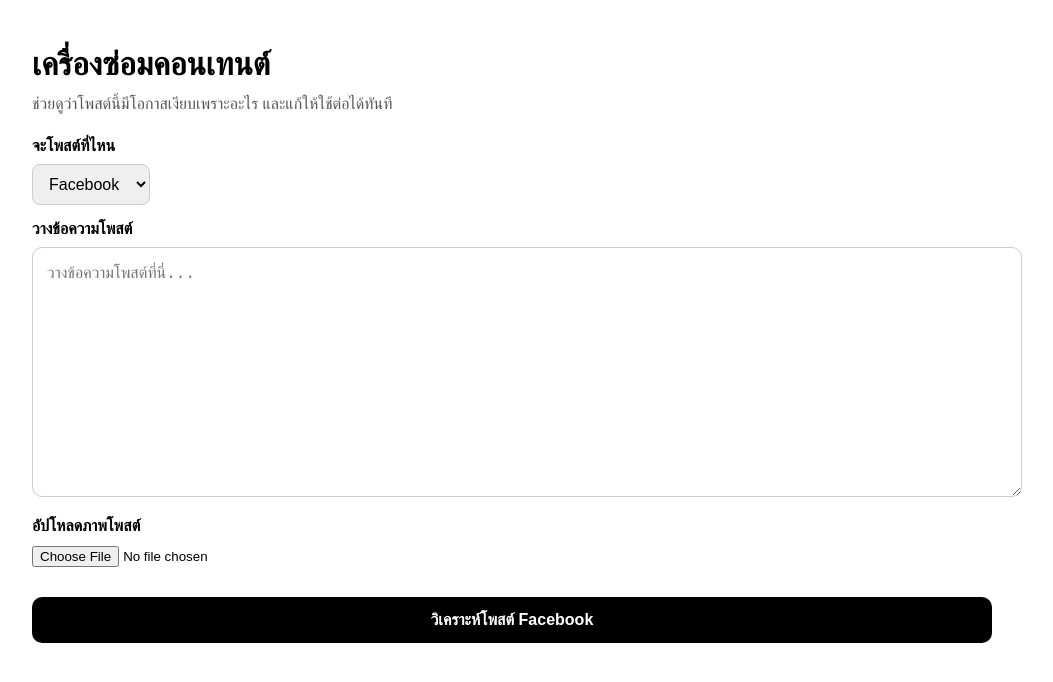
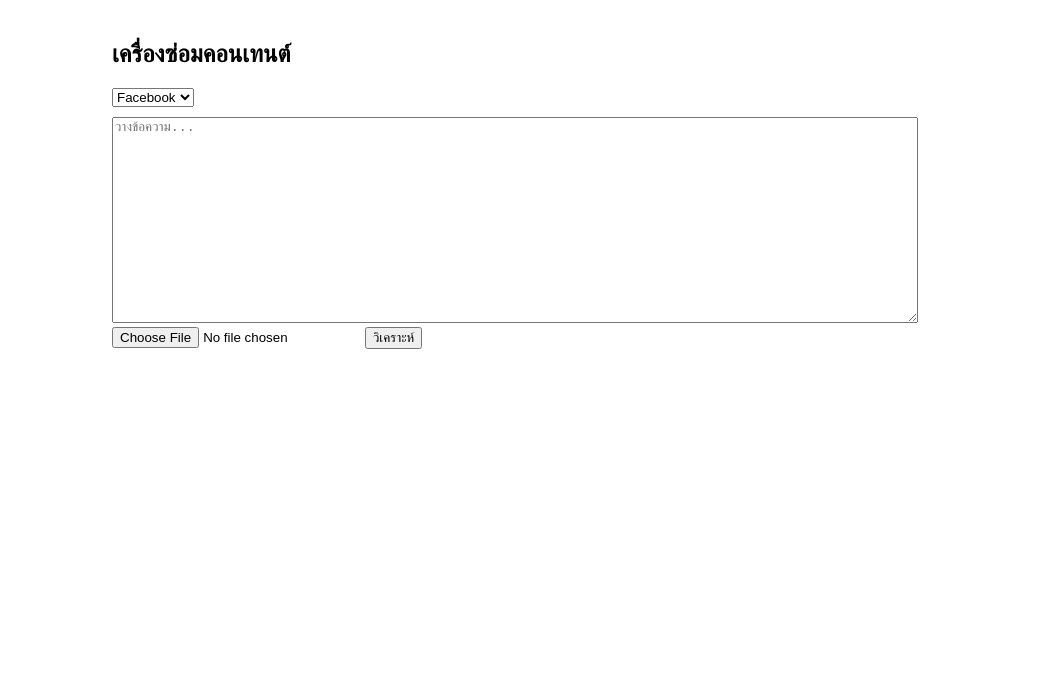
Before and after one commit to oud075-alt/thailand-decision-engine, a Next.js app: page / in a window 1280 px wide. Shown: the top 682 px of the page, without its empty margins (128-1181 px from the left). Built offline with nearby package versions, Linux system fonts and the light colour scheme.

Commit message:
fix image analysis + debug

```diff
--- a/app/api/analyze/route.ts
+++ b/app/api/analyze/route.ts
@@ -11,11 +11,10 @@ export async function POST(req: Request) {
   try {
     const formData = await req.formData();
 
-    const content = (formData.get("content") as string) || "";
-    const platform = (formData.get("platform") as Platform) || "facebook";
+    const content = ((formData.get("content") as string) || "").trim();
+    const platform = ((formData.get("platform") as string) || "facebook") as Platform;
     const image = formData.get("image") as File | null;
 
-    // เช็ค input
     if (!content && !image) {
       return NextResponse.json(
         { error: "กรุณาใส่ข้อความหรืออัปโหลดรูป" },
@@ -23,30 +22,97 @@ export async function POST(req: Request) {
       );
     }
 
-    // แค่ทดสอบว่ารับรูปได้จริงไหม
-    if (image) {
-      console.log("ได้รับรูป:", image.name, image.type, image.size);
+    // เตรียม input
+    const userContent: any[] = [];
+
+    userContent.push({
+      type: "input_text",
+      text: `
+คุณคือเครื่องซ่อมคอนเทนต์
+
+ถ้ามีภาพ → วิเคราะห์จากภาพเป็นหลัก
+ถ้ามีข้อความ → ใช้ร่วมกัน
+ถ้าเป็นภาพโพสต์ → อ่านข้อความในภาพแล้ววิเคราะห์เหมือนโพสต์จริง
+
+ตอบเป็น JSON เท่านั้นตามโครงนี้:
+
+{
+  "headline": "string",
+  "problems": ["string"],
+  "fix": {
+    "hooks": ["string"],
+    "rewrite": "string",
+    "quick_fixes": ["string"]
+  },
+  "ai_view": {
+    "facebook": "string",
+    "tiktok": "string",
+    "instagram": "string"
+  },
+  "prediction": {
+    "reach": "ต่ำ",
+    "hook_rate": 0,
+    "main_issue": "string"
+  },
+  "strengths": ["string"],
+  "platform_tip": "string"
+}
+      `,
+    });
+
+    if (content) {
+      userContent.push({
+        type: "input_text",
+        text: content,
+      });
     }
 
-    // ตอนนี้ยังใช้ content วิเคราะห์เหมือนเดิมก่อน
-    const completion = await openai.chat.completions.create({
+    if (image) {
+      const bytes = await image.arrayBuffer();
+      const buffer = Buffer.from(bytes);
+      const base64 = buffer.toString("base64");
+
+      userContent.push({
+        type: "input_image",
+        image_url: `data:${image.type};base64,${base64}`,
+      });
+    }
+
+    const response = await openai.responses.create({
       model: "gpt-4.1-mini",
-      messages: [
-        {
-          role: "system",
-          content: "คุณคือช่างซ่อมคอนเทนต์",
-        },
+      input: [
         {
           role: "user",
-          content: content || "มีรูปแต่ไม่มีข้อความ",
+          content: userContent,
         },
       ],
     });
 
+    // 🔥 แก้จุดพังตรงนี้
+    const raw = response.output[0]?.content[0]?.text;
+
+    if (!raw) {
+      return NextResponse.json(
+        { error: "AI ไม่ตอบ", debug: response },
+        { status: 500 }
+      );
+    }
+
+    let parsed;
+
+    try {
+      parsed = JSON.parse(raw);
+    } catch (e) {
+      return NextResponse.json(
+        { error: "AI ไม่ได้ตอบเป็น JSON", raw },
+        { status: 500 }
+      );
+    }
+
     return NextResponse.json({
       success: true,
-      note: image ? "มีการอัปโหลดรูปแล้ว" : "ไม่มีรูป",
-      message: completion.choices[0].message.content,
+      result: parsed,
+      debug_raw: raw,
     });
   } catch (error) {
     console.error(error);
--- a/app/page.tsx
+++ b/app/page.tsx
@@ -2,39 +2,11 @@
 
 import { useState } from "react";
 
-type Platform = "facebook" | "tiktok" | "instagram";
-
-type AnalysisResult = {
-  headline: string;
-  problems: string[];
-  fix: {
-    hooks: string[];
-    rewrite: string;
-    quick_fixes: string[];
-  };
-  ai_view: {
-    facebook: string;
-    tiktok: string;
-    instagram: string;
-  };
-  prediction: {
-    reach: "ต่ำ" | "กลาง" | "สูง";
-    hook_rate: number;
-    main_issue: string;
-  };
-  strengths: string[];
-  platform_tip: string;
-};
-
-const platformLabels: Record<Platform, string> = {
-  facebook: "Facebook",
-  tiktok: "TikTok",
-  instagram: "Instagram",
-};
+type AnalysisResult = any;
 
 export default function Home() {
   const [text, setText] = useState("");
-  const [platform, setPlatform] = useState<Platform>("facebook");
+  const [platform, setPlatform] = useState("facebook");
   const [result, setResult] = useState<AnalysisResult | null>(null);
   const [error, setError] = useState("");
   const [loading, setLoading] = useState(false);
@@ -42,23 +14,18 @@ export default function Home() {
   const [imageFile, setImageFile] = useState<File | null>(null);
   const [imagePreview, setImagePreview] = useState("");
 
-  const handleImageChange = (e: React.ChangeEvent<HTMLInputElement>) => {
-    const file = e.target.files?.[0] || null;
+  const handleImageChange = (e: any) => {
+    const file = e.target.files?.[0];
     setImageFile(file);
 
-    if (!file) {
-      setImagePreview("");
-      return;
+    if (file) {
+      setImagePreview(URL.createObjectURL(file));
     }
-
-    const previewUrl = URL.createObjectURL(file);
-    setImagePreview(previewUrl);
   };
 
   const handleAnalyze = async () => {
-    if (!text.trim() && !imageFile) {
-      setError("กรุณาใส่ข้อความหรืออัปโหลดรูปก่อน");
-      setResult(null);
+    if (!text && !imageFile) {
+      setError("กรุณาใส่ข้อความหรือรูป");
       return;
     }
 
@@ -68,7 +35,6 @@ export default function Home() {
 
     try {
       const formData = new FormData();
-
       formData.append("content", text);
       formData.append("platform", platform);
 
@@ -84,299 +50,69 @@ export default function Home() {
       const data = await res.json();
 
       if (!res.ok) {
-        setError(data.error || "เกิดข้อผิดพลาด");
+        setError(data.error || "error");
+        console.log(data);
         return;
       }
 
+      // 🔥 กันพังตรงนี้
+      if (data.result) {
         setResult(data.result);
-    } catch (error) {
-      setError("เชื่อมต่อ AI ไม่สำเร็จ");
+      } else {
+        setError("AI ไม่ส่งผลลัพธ์");
+        console.log("RAW:", data.debug_raw);
+      }
+    } catch (err) {
+      setError("เชื่อมต่อไม่ได้");
     } finally {
       setLoading(false);
     }
   };
 
   return (
-    <main
-      style={{
-        maxWidth: 960,
-        margin: "0 auto",
-        padding: 20,
-        fontFamily: "system-ui, sans-serif",
-      }}
-    >
-      <h1 style={{ fontSize: 32, marginBottom: 8 }}>เครื่องซ่อมคอนเทนต์</h1>
-      <p style={{ marginTop: 0, color: "#555", marginBottom: 20 }}>
-        ช่วยดูว่าโพสต์นี้มีโอกาสเงียบเพราะอะไร และแก้ให้ใช้ต่อได้ทันที
-      </p>
+    <main style={{ padding: 20, maxWidth: 800, margin: "0 auto" }}>
+      <h2>เครื่องซ่อมคอนเทนต์</h2>
 
-      <div style={{ marginBottom: 12 }}>
-        <label style={{ display: "block", marginBottom: 8, fontWeight: 700 }}>
-          จะโพสต์ที่ไหน
-        </label>
       <select
         value={platform}
-          onChange={(e) => setPlatform(e.target.value as Platform)}
-          style={{
-            padding: "10px 12px",
-            borderRadius: 8,
-            border: "1px solid #ccc",
-            fontSize: 16,
-          }}
+        onChange={(e) => setPlatform(e.target.value)}
       >
         <option value="facebook">Facebook</option>
         <option value="tiktok">TikTok</option>
         <option value="instagram">Instagram</option>
       </select>
-      </div>
 
-      <div style={{ marginBottom: 12 }}>
-        <label style={{ display: "block", marginBottom: 8, fontWeight: 700 }}>
-          วางข้อความโพสต์
-        </label>
       <textarea
-          style={{
-            width: "100%",
-            minHeight: 220,
-            padding: 14,
-            borderRadius: 10,
-            border: "1px solid #ccc",
-            fontSize: 16,
-            lineHeight: 1.5,
-          }}
+        style={{ width: "100%", height: 200, marginTop: 10 }}
         value={text}
         onChange={(e) => setText(e.target.value)}
-          placeholder="วางข้อความโพสต์ที่นี่..."
+        placeholder="วางข้อความ..."
       />
-      </div>
 
-      <div style={{ marginBottom: 12 }}>
-        <label style={{ display: "block", marginBottom: 8, fontWeight: 700 }}>
-          อัปโหลดภาพโพสต์
-        </label>
       <input
         type="file"
         accept="image/*"
         onChange={handleImageChange}
-          style={{ marginBottom: 12 }}
       />
 
       {imagePreview && (
-          <div
-            style={{
-              border: "1px solid #ddd",
-              borderRadius: 10,
-              padding: 10,
-              background: "#fafafa",
-            }}
-          >
         <img
           src={imagePreview}
-              alt="preview"
-              style={{
-                maxWidth: "100%",
-                borderRadius: 8,
-                display: "block",
-              }}
+          style={{ width: "100%", marginTop: 10 }}
         />
-          </div>
       )}
-      </div>
 
-      <button
-        onClick={handleAnalyze}
-        disabled={loading}
-        style={{
-          marginTop: 6,
-          width: "100%",
-          padding: 14,
-          background: loading ? "#666" : "black",
-          color: "white",
-          cursor: loading ? "not-allowed" : "pointer",
-          border: "none",
-          borderRadius: 10,
-          fontSize: 16,
-          fontWeight: 700,
-        }}
-      >
-        {loading
-          ? "กำลังวิเคราะห์..."
-          : `วิเคราะห์โพสต์ ${platformLabels[platform]}`}
+      <button onClick={handleAnalyze} disabled={loading}>
+        {loading ? "กำลังวิเคราะห์..." : "วิเคราะห์"}
       </button>
 
-      {loading && (
-        <div
-          style={{
-            marginTop: 14,
-            padding: 14,
-            background: "#f5f5f5",
-            borderRadius: 10,
-            fontWeight: 700,
-          }}
-        >
-          AI กำลังซ่อมโพสต์นี้อยู่...
-        </div>
-      )}
-
-      {error && (
-        <div
-          style={{
-            marginTop: 18,
-            background: "#fff1f1",
-            border: "1px solid #f0caca",
-            padding: 14,
-            borderRadius: 10,
-            color: "#a40000",
-            fontWeight: 700,
-          }}
-        >
-          {error}
-        </div>
-      )}
+      {error && <div style={{ color: "red" }}>{error}</div>}
 
       {result && (
-        <div style={{ marginTop: 24 }}>
-          <h2 style={{ fontSize: 30, marginBottom: 16 }}>
-            ผลวิเคราะห์สำหรับ {platformLabels[platform]}
-          </h2>
-
-          <Section title="สรุปก่อน">
-            <p style={{ margin: 0, fontSize: 20, fontWeight: 700 }}>
-              {result.headline}
-            </p>
-          </Section>
-
-          <Section title="คาดการณ์">
-            <div style={{ display: "grid", gap: 10 }}>
-              <InfoBox
-                label="Reach คาดการณ์"
-                value={result.prediction.reach}
-              />
-              <InfoBox
-                label="โอกาสหยุดนิ้ว"
-                value={`${result.prediction.hook_rate}%`}
-              />
-              <InfoBox
-                label="ปัญหาหลัก"
-                value={result.prediction.main_issue}
-              />
-            </div>
-          </Section>
-
-          <Section title="จุดที่ทำให้โพสต์เงียบ">
-            <ul style={listStyle}>
-              {result.problems.map((item, index) => (
-                <li key={index} style={listItemStyle}>
-                  {item}
-                </li>
-              ))}
-            </ul>
-          </Section>
-
-          <Section title="Hook ใหม่ ใช้แทนได้เลย">
-            <ul style={listStyle}>
-              {result.fix.hooks.map((item, index) => (
-                <li key={index} style={listItemStyle}>
-                  {item}
-                </li>
-              ))}
-            </ul>
-          </Section>
-
-          <Section title="เวอร์ชั่นแก้แล้ว">
-            <div style={textBlockStyle}>{result.fix.rewrite}</div>
-          </Section>
-
-          <Section title="แก้เร็วได้ทันที">
-            <ul style={listStyle}>
-              {result.fix.quick_fixes.map((item, index) => (
-                <li key={index} style={listItemStyle}>
-                  {item}
-                </li>
-              ))}
-            </ul>
-          </Section>
-
-          <Section title="มุมมองของแต่ละแพลตฟอร์ม">
-            <div style={{ display: "grid", gap: 10 }}>
-              <InfoBox label="Facebook" value={result.ai_view.facebook} />
-              <InfoBox label="TikTok" value={result.ai_view.tiktok} />
-              <InfoBox label="Instagram" value={result.ai_view.instagram} />
-            </div>
-          </Section>
-
-          <Section title="จุดที่ยังดีอยู่">
-            <ul style={listStyle}>
-              {result.strengths.map((item, index) => (
-                <li key={index} style={listItemStyle}>
-                  {item}
-                </li>
-              ))}
-            </ul>
-          </Section>
-
-          <Section title={`คำแนะนำสำหรับ ${platformLabels[platform]}`}>
-            <div style={textBlockStyle}>{result.platform_tip}</div>
-          </Section>
-        </div>
+        <pre style={{ whiteSpace: "pre-wrap" }}>
+          {JSON.stringify(result, null, 2)}
+        </pre>
       )}
     </main>
   );
 }
-
-function Section({
-  title,
-  children,
-}: {
-  title: string;
-  children: React.ReactNode;
-}) {
-  return (
-    <section
-      style={{
-        marginTop: 18,
-        background: "#f7f7f7",
-        padding: 16,
-        borderRadius: 12,
-      }}
-    >
-      <h3 style={{ marginTop: 0, marginBottom: 12, fontSize: 22 }}>{title}</h3>
-      {children}
-    </section>
-  );
-}
-
-function InfoBox({ label, value }: { label: string; value: string }) {
-  return (
-    <div
-      style={{
-        background: "white",
-        border: "1px solid #e5e5e5",
-        borderRadius: 10,
-        padding: 12,
-      }}
-    >
-      <div style={{ fontSize: 14, color: "#666", marginBottom: 6 }}>{label}</div>
-      <div style={{ fontSize: 18, fontWeight: 700, lineHeight: 1.5 }}>{value}</div>
-    </div>
-  );
-}
-
-const listStyle: React.CSSProperties = {
-  margin: 0,
-  paddingLeft: 20,
-  lineHeight: 1.8,
-};
-
-const listItemStyle: React.CSSProperties = {
-  marginBottom: 6,
-};
-
-const textBlockStyle: React.CSSProperties = {
-  background: "white",
-  border: "1px solid #e5e5e5",
-  borderRadius: 10,
-  padding: 14,
-  lineHeight: 1.8,
-  whiteSpace: "pre-wrap",
-};
```
Lines whose indentation alone changed are shown as unchanged.
